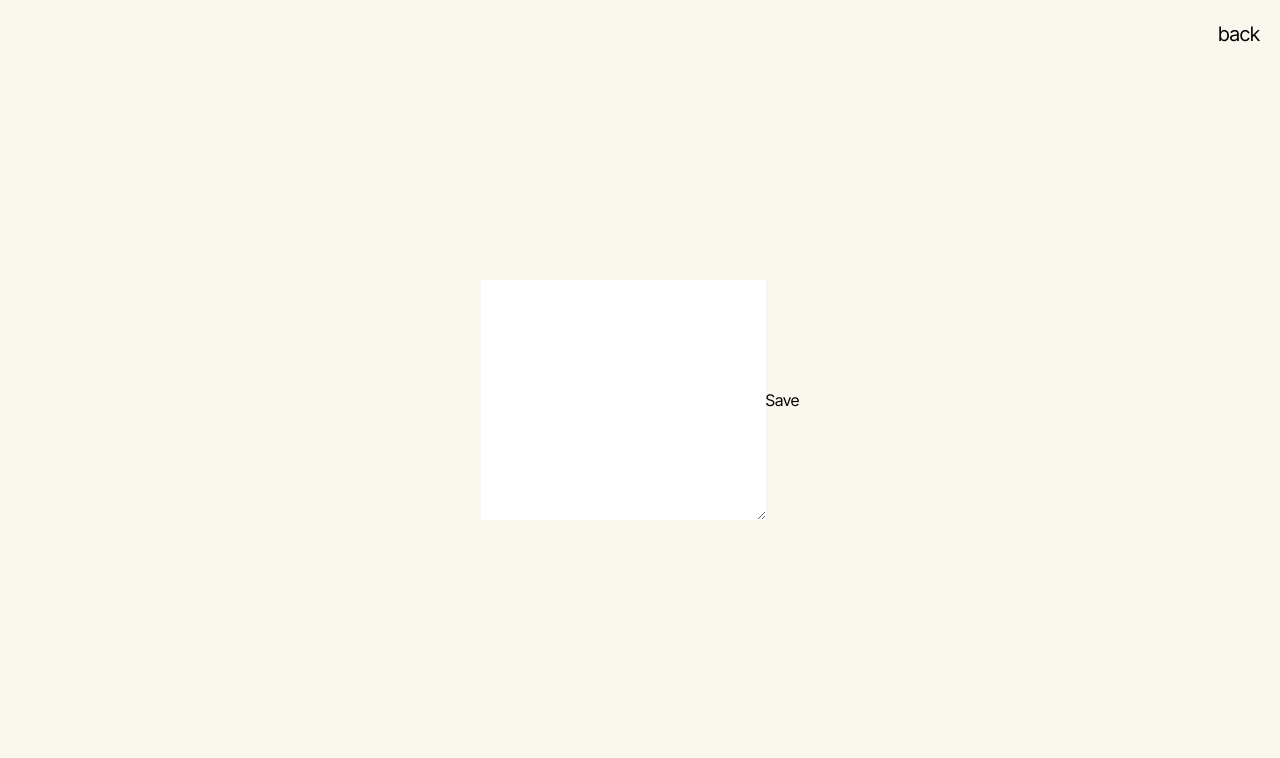
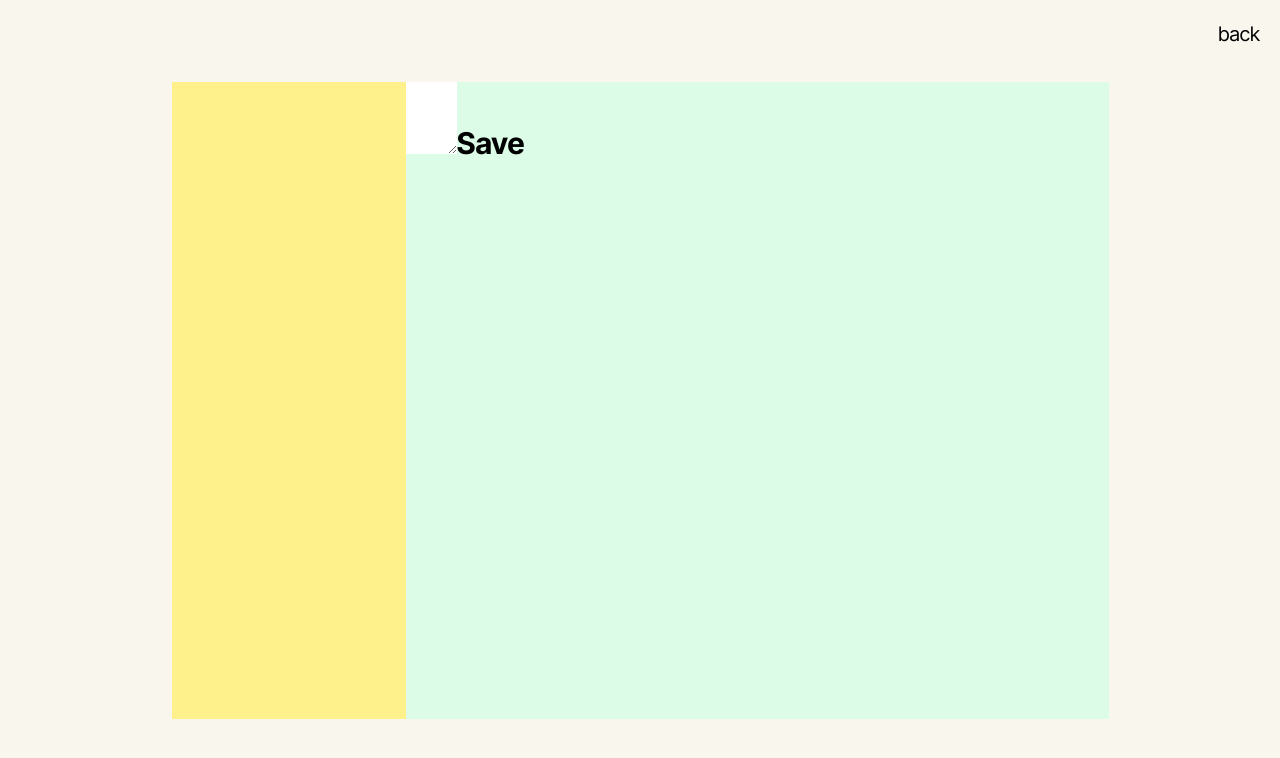
Before and after one commit to justinsiek/planner, a React (Vite) app: page /notes in a window 1280 px wide. Shown: the top 758 px of the page. Built offline with nearby package versions, Linux system fonts and the light colour scheme.

Commit message:
created notes, handlechange, handlesaveclick

```diff
--- /dev/null
+++ b/src/NoteThumbnail.jsx
@@ -0,0 +1,7 @@
+import React from 'react'
+
+export default function NoteThumbnail() {
+  return (
+    <div>NoteThumbnail</div>
+  )
+}
--- a/src/Notes.jsx
+++ b/src/Notes.jsx
@@ -15,13 +15,23 @@ export default function Notes() {
 
     return (
         <>
-            <textarea name="" id="" cols="30"
-            rows="10"
-            onChange={handleChange}></textarea>
-            <button className="" onClick={handleSaveClick}>Save</button>
-            {notes.map((note, index) => (
-                <Note key={index} content={note} />
-            ))}
+            <div className="relative text-3xl font-bold h-[637px] w-[937px] bg-red-100">
+                <div className='absolute w-[25%] h-full bg-yellow-200'>
+
+                </div>
+
+                <div className='absolute left-[25%]  w-[75%] h-full bg-green-100'>
+                    <textarea name="" id="" cols="2"
+                    rows="2"
+                    onChange={handleChange}></textarea>
+                    <button className="" onClick={handleSaveClick}>Save</button>
+                    <div className='flex'>
+                        {notes.map((note, index) => (
+                            <Note key={index} content={note} />
+                        ))}
+                    </div>
+                </div>
+            </div>
         </>
   )
 
```
